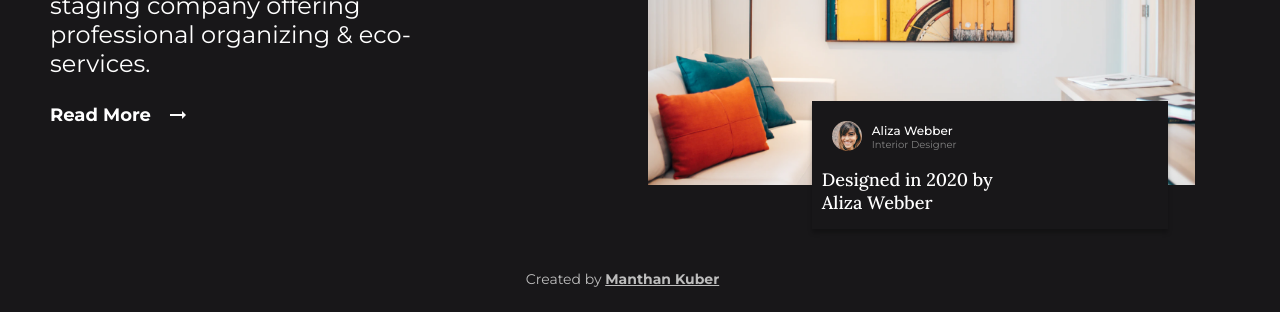
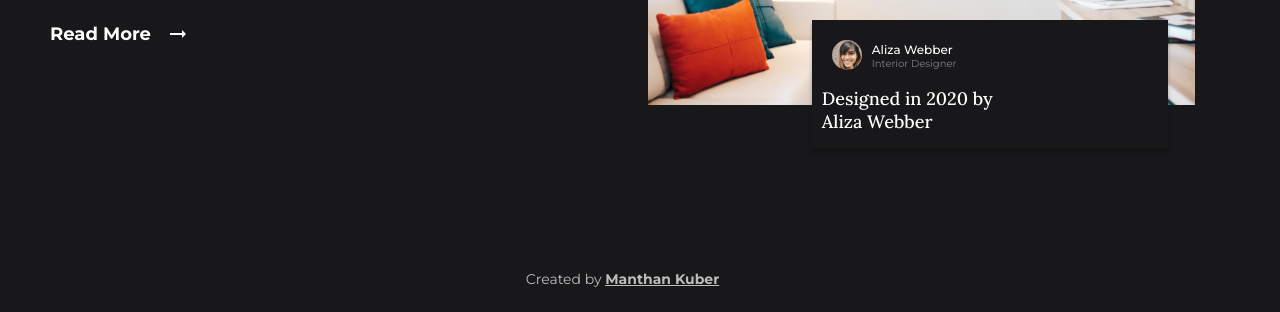
Before and after one commit to Manthan-Kuber/interior-consultant-page, a plain HTML site: page index.html in a window 1280 px wide. Shown: the part 488-800 px from the top of the page. Drawn offline with nearby package versions, Linux system fonts and the light colour scheme.

Commit message:
fix: Vertically centre main div on tablet screens

```diff
--- a/styles.css
+++ b/styles.css
@@ -219,7 +219,8 @@ footer {
     display: flex;
     column-gap: 5rem;
     align-items: center;
-    margin-top: 15rem;
+    margin-top: auto;
+    margin-bottom: auto;
   }
   .left {
     flex: 1;
```
